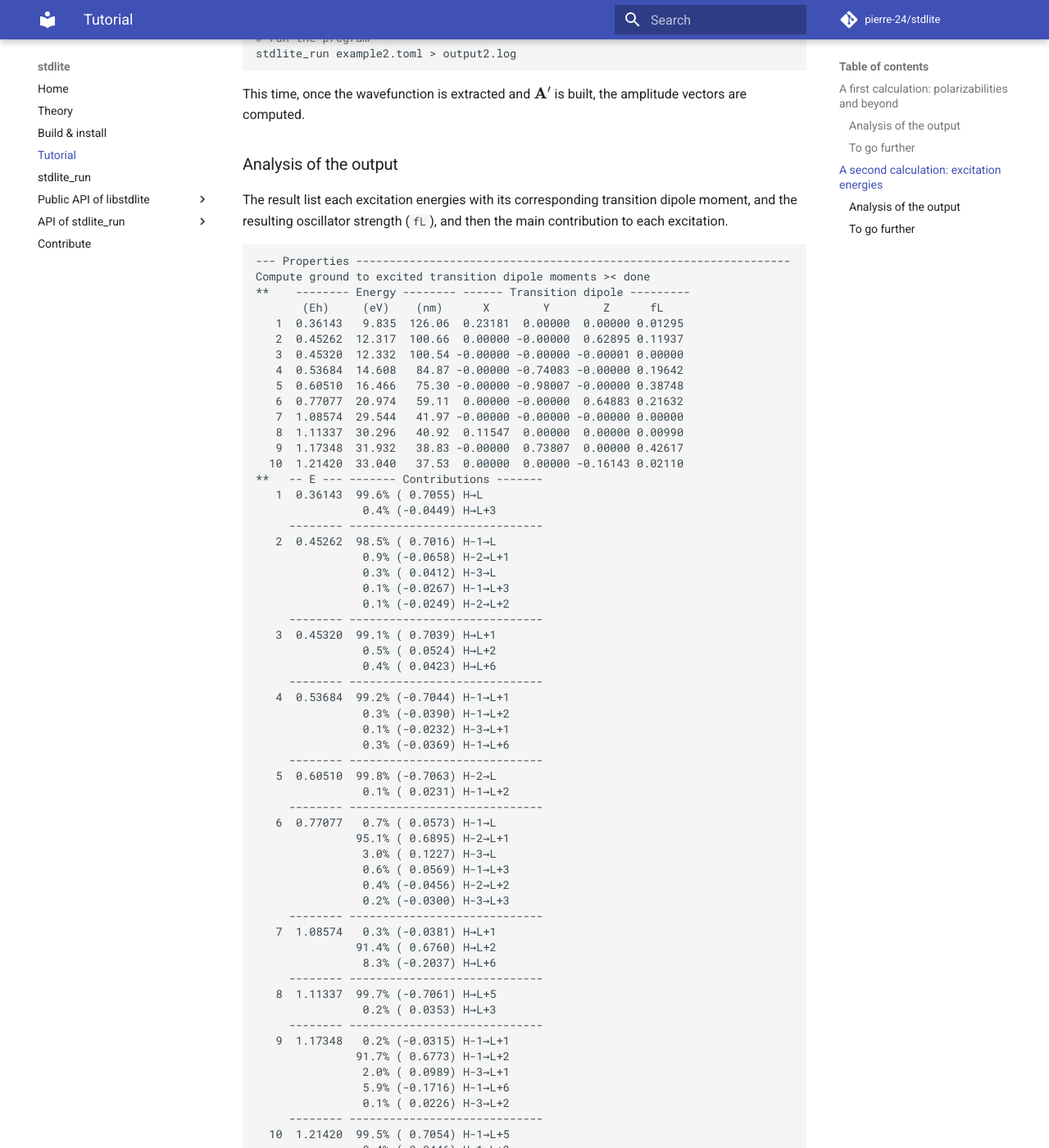
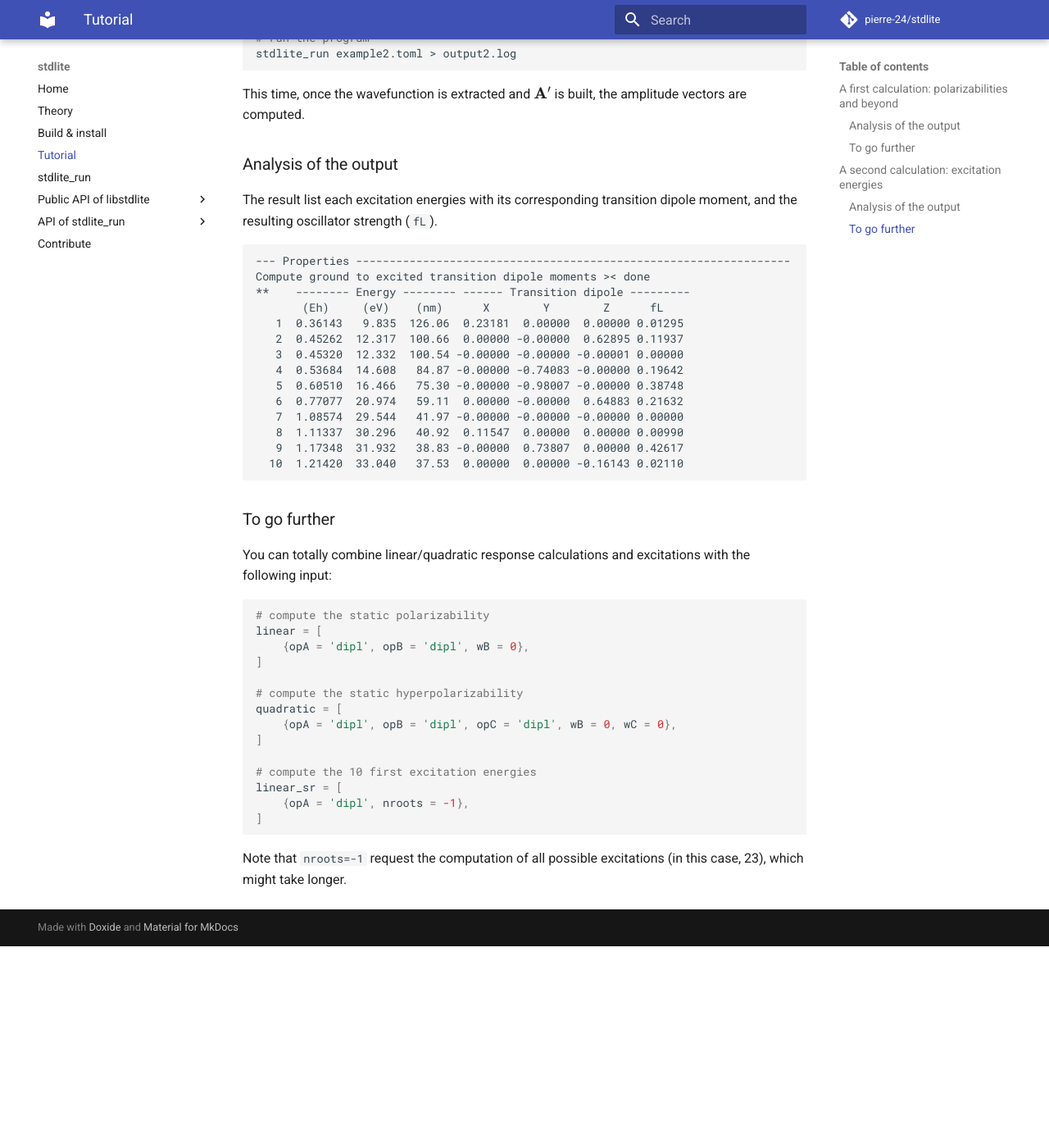
Before and after one commit to pierre-24/stdlite, an MkDocs documentation site: the page built from docs/tutorial.md, in a window 1280 px wide and 1400 px high, scrolled down 4147 px. Shown: the whole window at 82% size. Built offline with MkDocs 1.6.1 and Material for MkDocs 9.7.7, drawn with Linux system fonts in a browser that asks for light colours; comment, search, counter and statistics services are not loaded; after the commit the page ends 5301 px from its top, so only the background shows below that; some of the changed text lies outside the part shown.

````diff
--- a/docs/tutorial.md
+++ b/docs/tutorial.md
@@ -157,7 +157,7 @@
 
 ### Analysis of the output
 
-The result list each excitation energies with its corresponding transition dipole moment, and the resulting oscillator strength (`fL`), and then the main contribution to each excitation.
+The result list each excitation energies with its corresponding transition dipole moment, and the resulting oscillator strength (`fL`).
 
 ```text
 --- Properties -----------------------------------------------------------------
@@ -174,53 +174,7 @@
    8  1.11337  30.296   40.92  0.11547  0.00000  0.00000 0.00990
    9  1.17348  31.932   38.83 -0.00000  0.73807  0.00000 0.42617
   10  1.21420  33.040   37.53  0.00000  0.00000 -0.16143 0.02110
-**   -- E --- ------- Contributions -------
-   1  0.36143  99.6% ( 0.7055) H→L
-                0.4% (-0.0449) H→L+3
-     -------- -----------------------------
-   2  0.45262  98.5% ( 0.7016) H-1→L
-                0.9% (-0.0658) H-2→L+1
-                0.3% ( 0.0412) H-3→L
-                0.1% (-0.0267) H-1→L+3
-                0.1% (-0.0249) H-2→L+2
-     -------- -----------------------------
-   3  0.45320  99.1% ( 0.7039) H→L+1
-                0.5% ( 0.0524) H→L+2
-                0.4% ( 0.0423) H→L+6
-     -------- -----------------------------
-   4  0.53684  99.2% (-0.7044) H-1→L+1
-                0.3% (-0.0390) H-1→L+2
-                0.1% (-0.0232) H-3→L+1
-                0.3% (-0.0369) H-1→L+6
-     -------- -----------------------------
-   5  0.60510  99.8% (-0.7063) H-2→L
-                0.1% ( 0.0231) H-1→L+2
-     -------- -----------------------------
-   6  0.77077   0.7% ( 0.0573) H-1→L
-               95.1% ( 0.6895) H-2→L+1
-                3.0% ( 0.1227) H-3→L
-                0.6% ( 0.0569) H-1→L+3
-                0.4% (-0.0456) H-2→L+2
-                0.2% (-0.0300) H-3→L+3
-     -------- -----------------------------
-   7  1.08574   0.3% (-0.0381) H→L+1
-               91.4% ( 0.6760) H→L+2
-                8.3% (-0.2037) H→L+6
-     -------- -----------------------------
-   8  1.11337  99.7% (-0.7061) H→L+5
-                0.2% ( 0.0353) H→L+3
-     -------- -----------------------------
-   9  1.17348   0.2% (-0.0315) H-1→L+1
-               91.7% ( 0.6773) H-1→L+2
-                2.0% ( 0.0989) H-3→L+1
-                5.9% (-0.1716) H-1→L+6
-                0.1% ( 0.0226) H-3→L+2
-     -------- -----------------------------
-  10  1.21420  99.5% ( 0.7054) H-1→L+5
-                0.4% (-0.0446) H-1→L+3
 ```
-
-For example, the first excitation has a strong (>99%) HOMO→LUMO character.
 
 ### To go further
 
````
Also changed, not shown: docs/build.md (+1 -1 lines), 6 other files.
